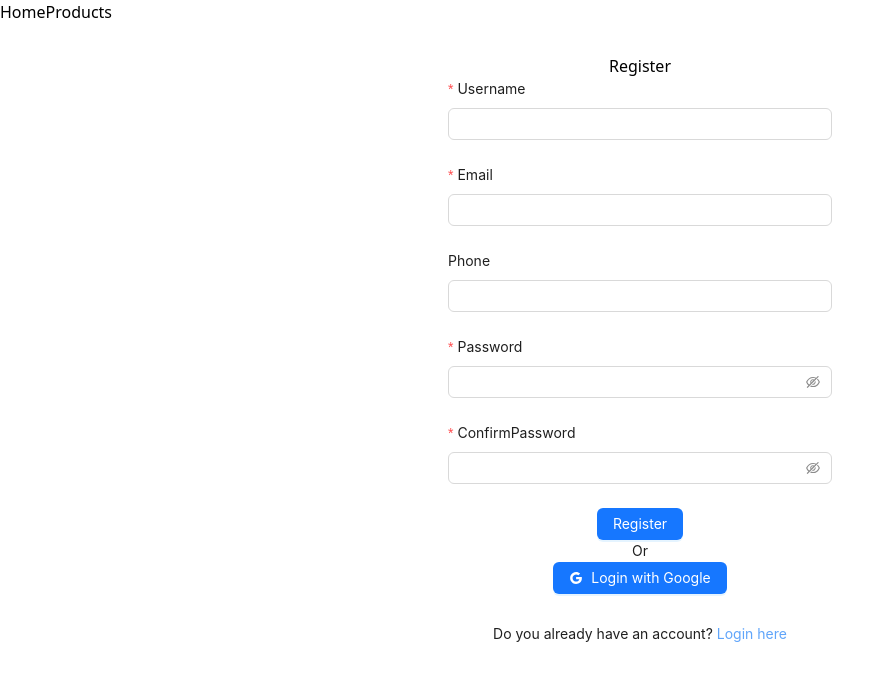
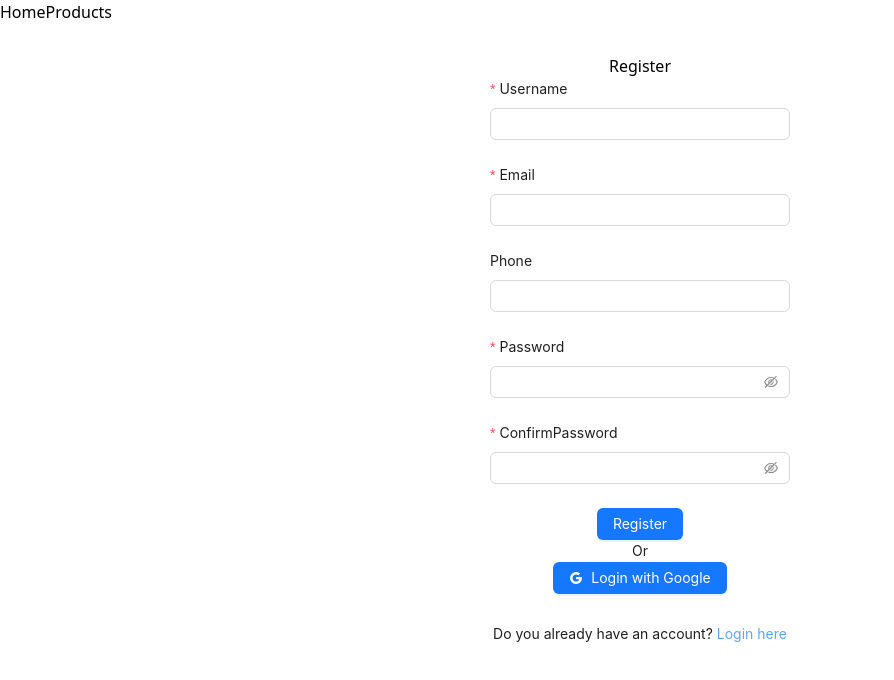
Before and after one commit to hiepfre3101/frontend_market, a React (Vite) app: page /signup in a window 1280 px wide. Shown: the top 680 px of the page, without its empty margins (0-894 px from the left). Built offline with nearby package versions, Linux system fonts and the light colour scheme.

Commit message:
fix layout login/register page

```diff
--- a/src/pages/LoginPage.tsx
+++ b/src/pages/LoginPage.tsx
@@ -44,9 +44,9 @@ const LoginPage = () => {
       }
    };
    return (
-      <div style={{ width: '60%', margin: '0 auto' }}>
+      <div className='m-auto w-[300px] max-w-[97%]'>
          <h3 style={{ textAlign: 'center', marginTop: '30px' }}>Login</h3>
-         <div id='formLogin' style={{ width: '50%', margin: '0 auto' }}>
+         <div id='formLogin' className='m-auto'>
             <Form layout='vertical' initialValues={{ remember: true }} onFinish={onFinish}>
                <Form.Item
                   label='Email'
--- a/src/pages/SignupPage.tsx
+++ b/src/pages/SignupPage.tsx
@@ -79,9 +79,9 @@ const SignupPage = () => {
    };
 
    return (
-      <div style={{ width: '60%', margin: '0 auto' }}>
+      <div className='m-auto w-[300px] max-w-[97%]'>
          <h3 style={{ textAlign: 'center', marginTop: '30px' }}>Register</h3>
-         <div id='formLogin' style={{ width: '50%', margin: '0 auto' }}>
+         <div id='formLogin' className='m-auto'>
             <Form layout='vertical' initialValues={{ remember: true }} onFinish={onFinish}>
                <Form.Item
                   label='Username'
```
